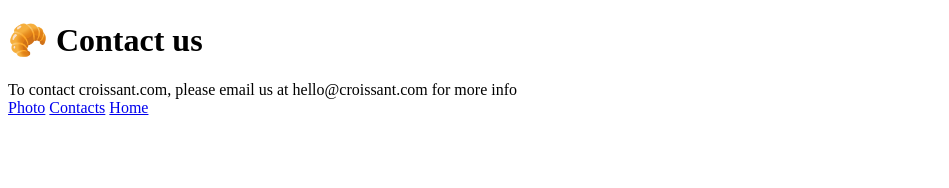
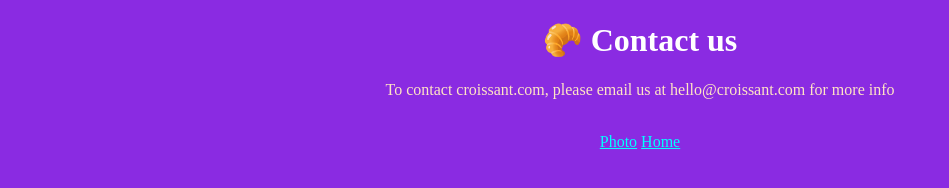
Before and after one commit to KateFilatushkina/Croissant, a plain HTML site: page contact.html in a window 1280 px wide. Shown: the whole page, without its empty margins (0-949 px from the left). Drawn offline with Linux system fonts and the light colour scheme.

Commit message:
Created initial file structure

```diff
--- a/contact.html
+++ b/contact.html
@@ -4,15 +4,15 @@
     <meta charset="UTF-8" />
     <meta http-equiv="X-UA-Compatible" content="IE=edge" />
     <meta name="viewport" content="width=device-width, initial-scale=1.0" />
+    <link rel="stylesheet" href="./src/styles.css" />
     <title>Document</title>
   </head>
   <body>
     <h1>🥐 Contact us</h1>
-    To contact croissant.com, please email us at hello@croissant.com for more
-    info
+    <p>To contact croissant.com, please email us at hello@croissant.com for more
+    info</p>
   </body>
 </html>
 </br>
 <a href="photo.html">Photo</a> </body>
-<a href="contact.html">Contacts</a>
 <a href="index.html">Home</a>
--- /dev/null
+++ b/src/styles.css
@@ -0,0 +1,13 @@
+body {
+  background: blueviolet;
+  text-align: center;
+}
+h1 {
+  color: white;
+}
+p {
+  color: bisque;
+}
+a {
+  color: cyan;
+}
```
Also changed, not shown: index.html (+2 -0 lines), photo.html (+1 -0 lines).
